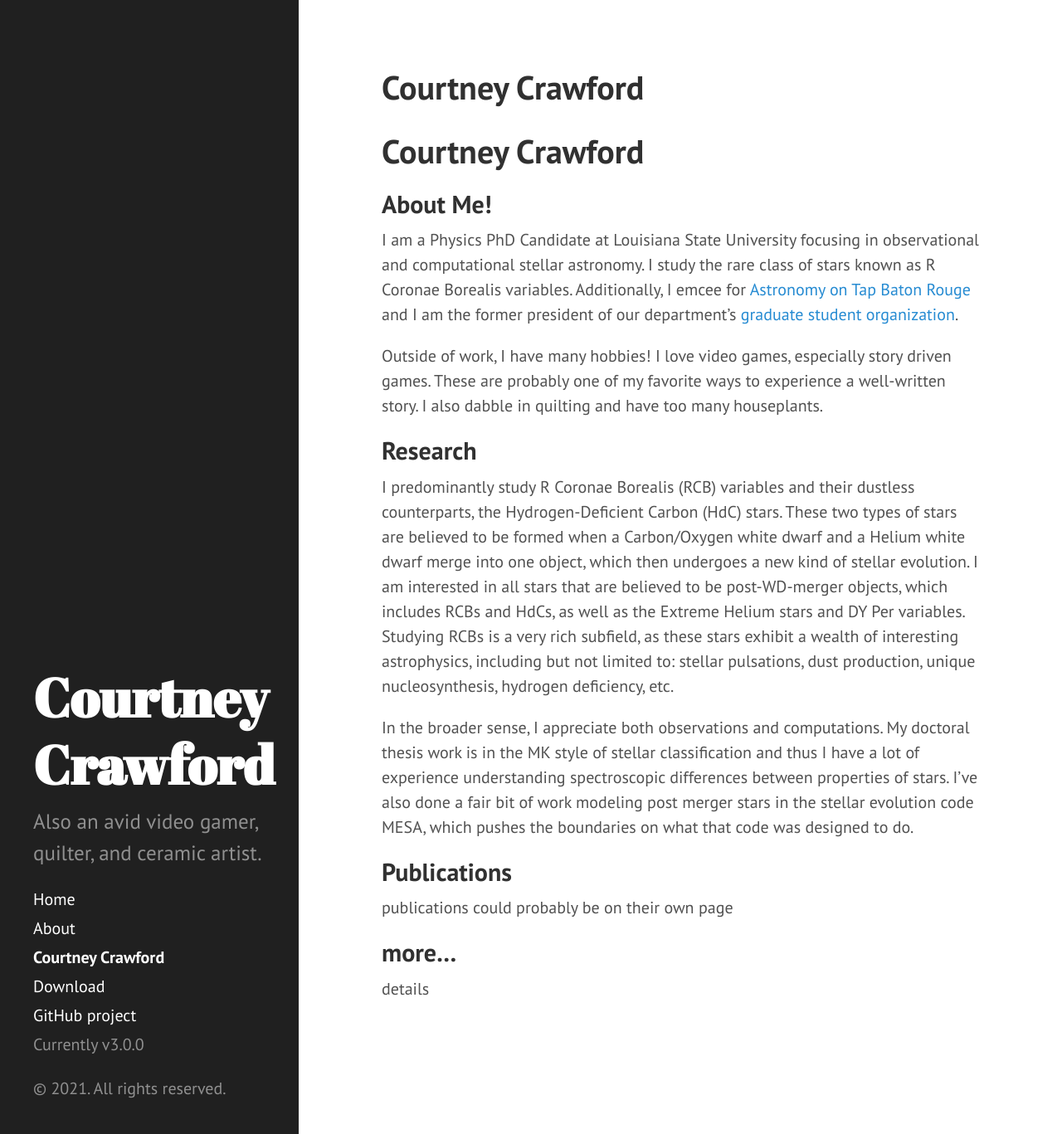
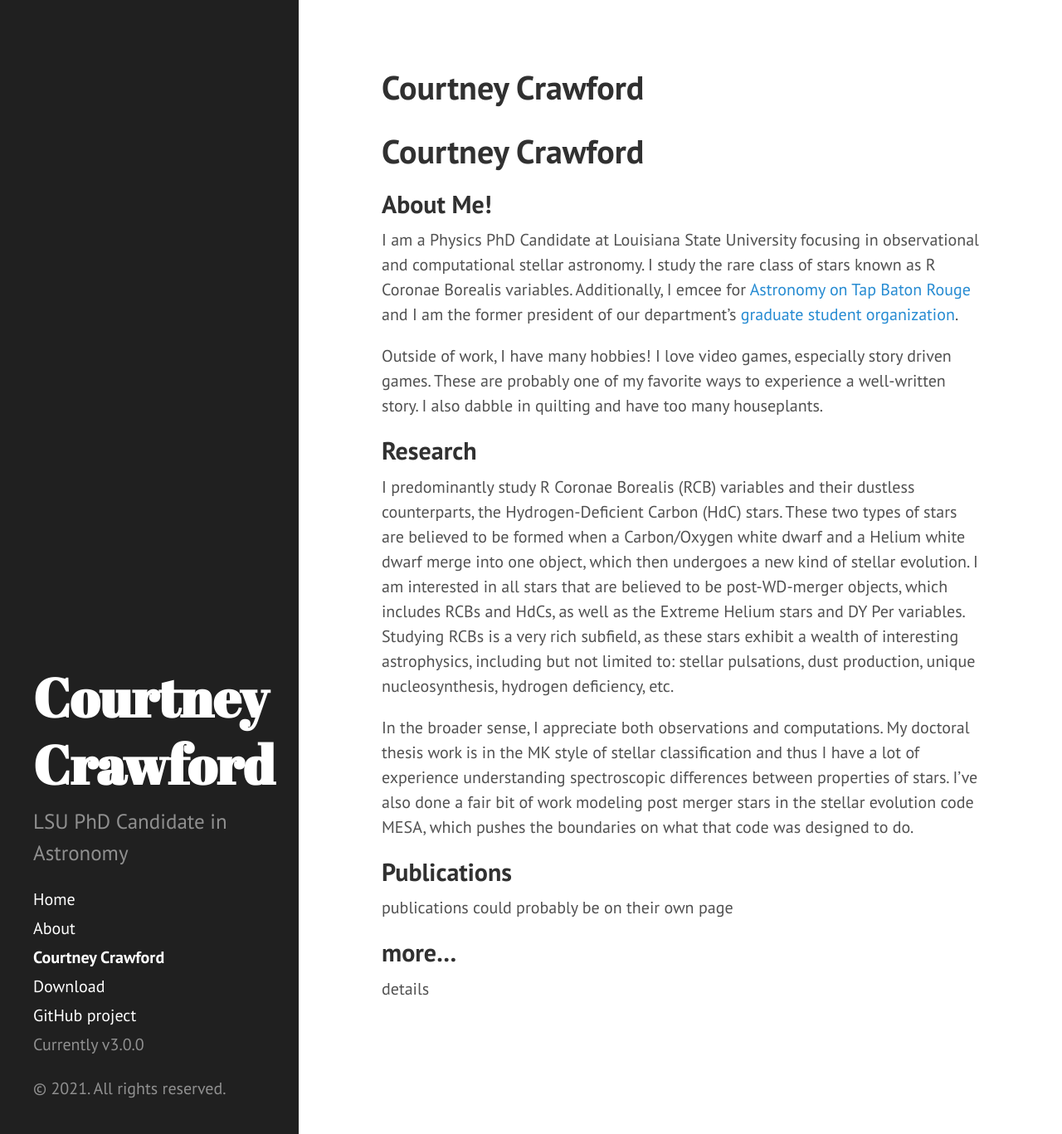
Before and after one commit to courtcraw/courtcraw.github.io, a Jekyll site: the page built from index.md, in a window 1280 px wide and 1367 px high. Shown: the whole window at 83% size. Built offline with Jekyll 4.4.1, drawn with Linux system fonts in a browser that asks for light colours; our own code applies the rules of GitHub Pages for plain Markdown files; the list of posts is cut into pages by our own code.

Commit message:
changes to sidebar

```diff
--- a/_config.yml
+++ b/_config.yml
@@ -1,7 +1,6 @@
 # Setup
 title:            Courtney Crawford
-tagline:          'LSU PhD Candidate in Astronomy'
-description:      'Also an avid video gamer, quilter, and ceramic artist.'
+description:          'LSU PhD Candidate in Astronomy'
 url:              https://courtcraw.github.io
 baseurl:          ''
 paginate:         5
```
Also changed, not shown: 1 other file.
